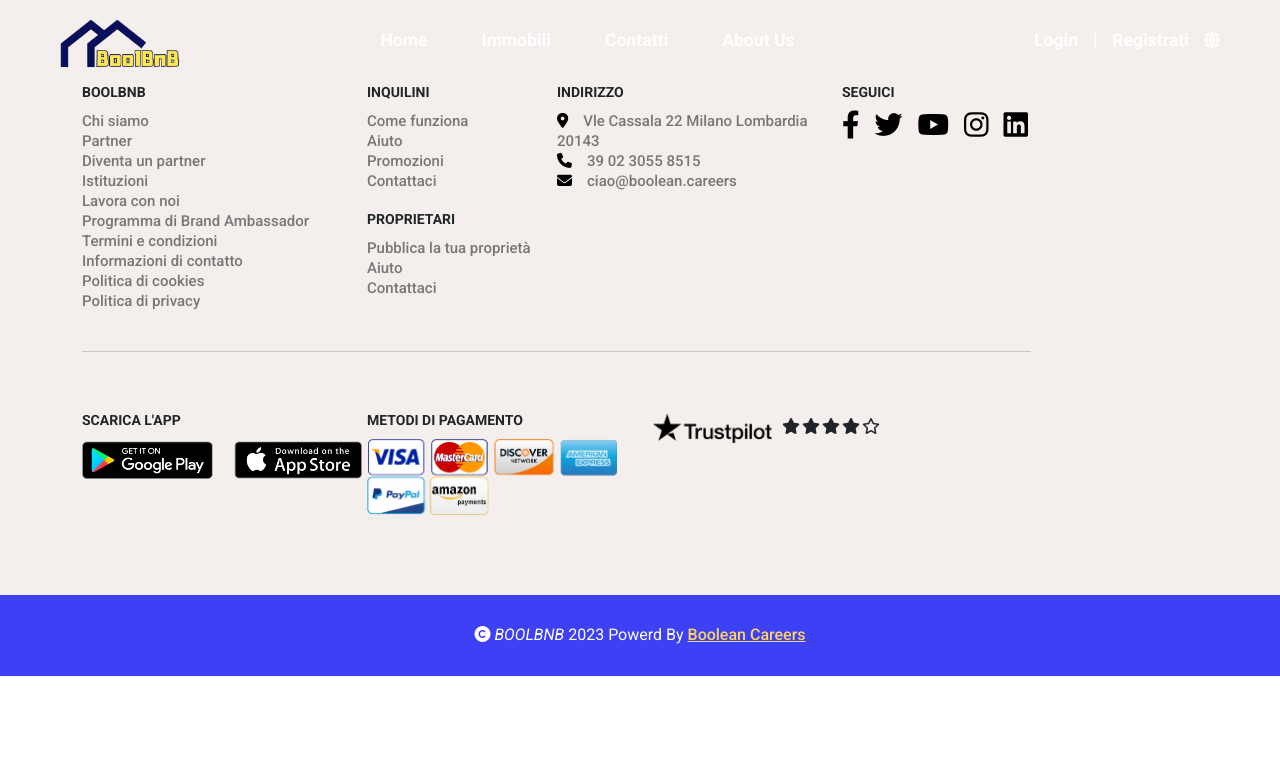
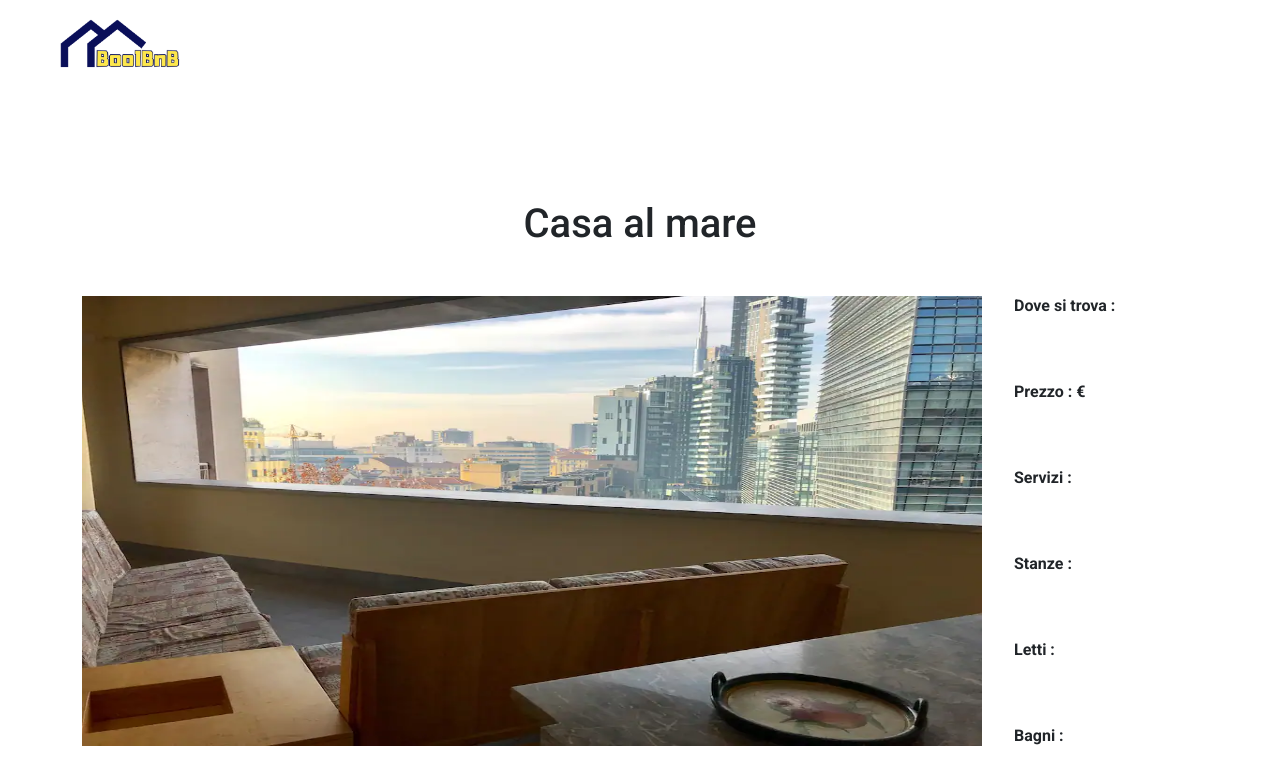
Before and after one commit to DavidC1103/vue-boolbnb-team2, a Vue app: page /detail-apartment/1 in a window 1280 px wide. Shown: the top 784 px of the page. Built offline with nearby package versions, Linux system fonts and the light colour scheme.

Commit message:
add details page

```diff
--- a/src/components/Main.vue
+++ b/src/components/Main.vue
@@ -51,6 +51,9 @@ export default{
                     <h3>{{ apartment.title }}</h3>
                     <p>{{ apartment.address }}</p>
                     <h6><strong>{{ apartment.price }} &euro;</strong> a notte</h6>
+
+                    <span><router-link :to="{name:'detailApartment', params:{slug:apartment.slug}}">Dettaglio</router-link></span>
+
                 </div>
 
 
--- a/src/data/store.js
+++ b/src/data/store.js
@@ -1,5 +1,5 @@
 import { reactive } from "vue";
 export const store = reactive({
   apiUrl: "http://127.0.0.1:8000/api/",
-  arrApartments : []
+  arrApartments : [],
 })
--- /dev/null
+++ b/src/pages/DetailApartment.vue
@@ -0,0 +1,88 @@
+<script>
+    import { store } from '../data/store';
+    import axios from 'axios';
+export default{
+    name: 'DetailApartment',
+    data(){
+        return{
+            store,
+            apartment : [],
+        }
+    },
+    methods:{
+        // detailApi(){
+        //     axios.get(store.apiUrl + 'apartments/' + this.$route.params.slug).then(results=>{
+        //             this.apartment = results.data;
+        //             console.log(results.data);
+        //     });
+        // }
+    },
+
+    // mounted(){
+    //     this.detailApi();
+    // }
+
+}
+
+</script>
+
+
+<template>
+    <div class="detail container">
+
+
+
+            <h1 class="text-center"> Casa al mare </h1>
+
+
+
+        <div class="mt-5 d-flex">
+
+            <img src="../assets/img/1.webp" alt="" class="reveal fade-left">
+
+            <ul>
+                <li>Dove si trova : {{ apartment.address }}</li>
+                <li>Prezzo : {{ apartment.price }} &euro;</li>
+                <li>Servizi : {{ apartment.services }}</li>
+                <li>Stanze : {{ apartment.n_rooms }}</li>
+                <li>Letti : {{ apartment.n_beds }}</li>
+                <li>Bagni : {{ apartment.n_bathrooms }}</li>
+            </ul>
+
+        </div>
+
+
+
+        <div class="boolbnb-buttons mt-4">
+            <button class="btn btn-outline-primary">Contatta l'utente</button>
+        </div>
+
+
+
+    </div>
+
+
+
+</template>
+
+
+<style lang="scss">
+.detail{
+    margin-top: 200px;
+    margin-bottom: 200px;
+    img{
+        width: 900px;
+        height: 450px;
+    }
+    ul{
+        li{
+            margin-bottom: 66px;
+            font-weight: bold;
+            &:last-child{
+                margin-bottom: 0;
+            }
+        }
+    }
+}
+
+</style>
--- a/src/router.js
+++ b/src/router.js
@@ -2,6 +2,7 @@ import { createRouter, createWebHistory } from "vue-router";
 import Home from "./pages/Home.vue";
 import Apartments from "./pages/Apartments.vue";
 import AdvancedSearch from "./pages/AdvancedSearch.vue";
+import DetailApartment from "./pages/DetailApartment.vue";
 
 const router = createRouter({
   history: createWebHistory(),
@@ -23,6 +24,11 @@ const router = createRouter({
         name: 'advanced-search',
         component: AdvancedSearch    // anche questo va scritto dopo aver creato il file Home.vue
       },
+      {
+        path: '/detail-apartment/:slug',
+        name: 'detailApartment',
+        component: DetailApartment    // anche questo va scritto dopo aver creato il file Home.vue
+      },
 
   ]
 })
```
Also changed, not shown: src/assets/img/1.webp (added).
